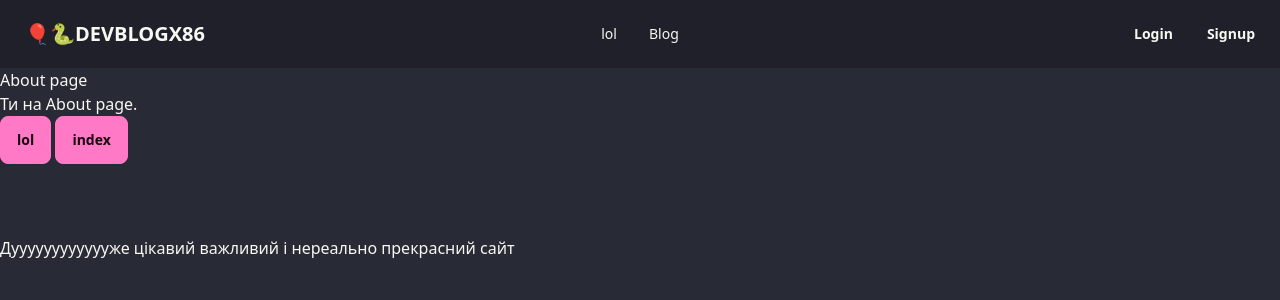
After one commit to Dotpakc/DevBlogX86, a Django app: page /about/ in a window 1280 px wide. The commit adds this page. Shown: the top 300 px of the page. Run offline with Django 5.2, Linux system fonts and the light colour scheme; some libraries are stand-ins or nearby versions.

Commit message:
add about page

```diff
--- /dev/null
+++ b/apps/main/templates/main/about.html
@@ -0,0 +1,18 @@
+{% extends 'base.html' %}
+
+{% block title %}About{% endblock %}
+
+
+{% block content %}
+
+
+    <h1>About page</h1>
+    <p>Ти на About page.</p>
+    <a href="{% url 'main:lol' %}" class="btn btn-primary">lol</a>
+    <a href="{% url 'main:index' %}" class="btn btn-primary">index</a>
+    <br>
+    <br>
+    <br>
+    <br>
+    <p>Дууууууууууууже цікавий важливий і нереально прекрасний сайт</p>
+{% endblock %}
--- a/apps/main/templates/main/index.html
+++ b/apps/main/templates/main/index.html
@@ -9,5 +9,6 @@
     <h1>Hello, world!</h1>
     <p>Ти на головній сторінці сайту.</p>
     <a href="{% url 'main:lol' %}" class="btn btn-primary">lol</a>
+    <a href="{% url 'main:about' %}" class="btn btn-primary">about</a>
 
 {% endblock %}
--- a/apps/main/templates/main/lol.html
+++ b/apps/main/templates/main/lol.html
@@ -9,4 +9,5 @@
     <h1 style="color:blue;">LOL ADADSASDASDASD</h1>
     <p>Ти на сторінці lol.</p>
     <a href="{% url 'main:index' %}" class="btn btn-primary">index</a>
+    <a href="{% url 'main:about' %}" class="btn btn-primary">about</a>
 {% endblock %}
--- a/apps/main/urls.py
+++ b/apps/main/urls.py
@@ -7,5 +7,6 @@ app_name = 'main'
 urlpatterns = [
     path('', views.index, name='index'),
     path('lol/', views.lol, name='lol'),
+    path('about/', views.about, name='about'),
 
 ]
--- a/apps/main/views.py
+++ b/apps/main/views.py
@@ -7,3 +7,6 @@ def index(request):
 
 def lol(request):
     return render(request, 'main/lol.html')
+
+def about(request):
+    return render(request, 'main/about.html')
```
